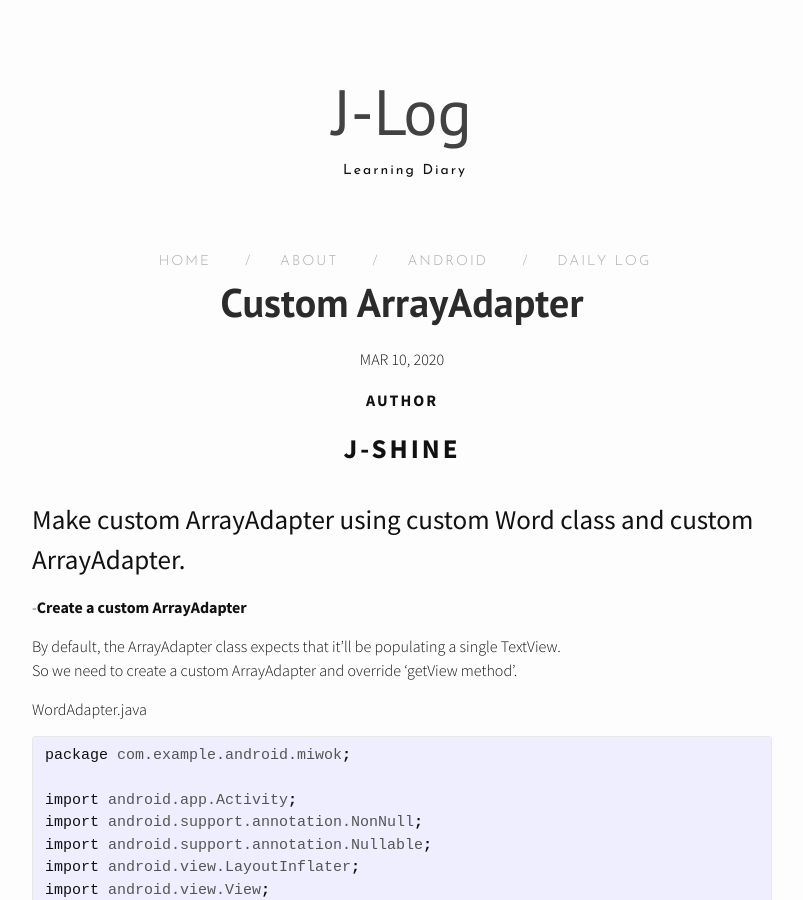
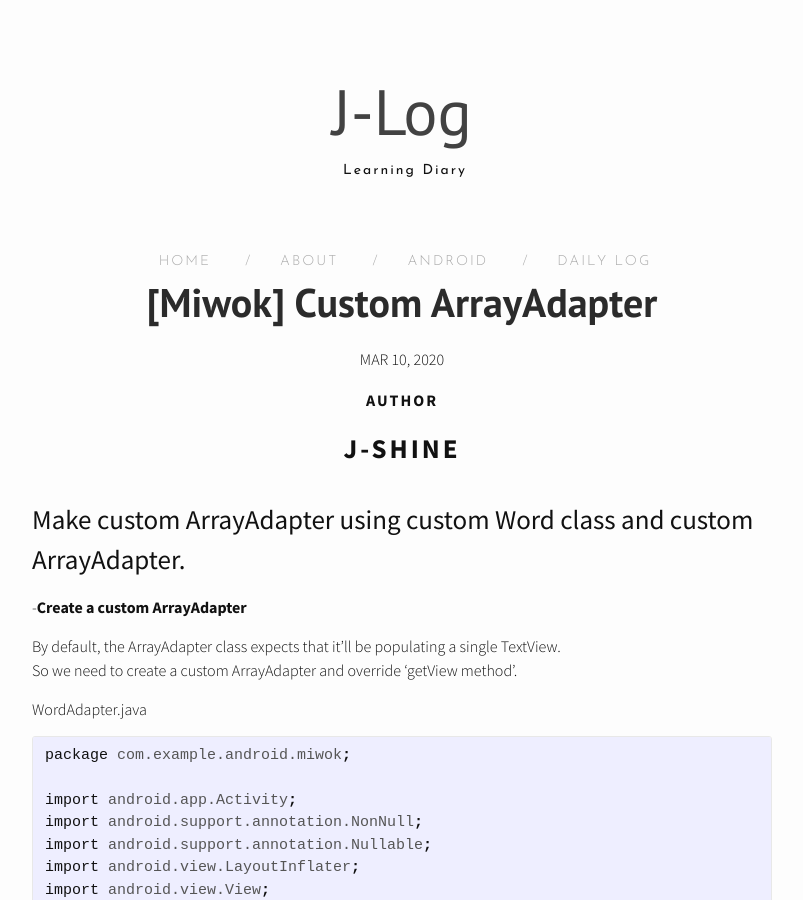
Before and after one commit to J-Shine/J-Shine.github.io, a Jekyll site: the page built from _posts/2020-03-10-custom-array-adpater.markdown, in a window 1280 px wide and 900 px high. Shown: the whole window, without its empty margins (238-1041 px from the left). Built offline with Jekyll 4.4.1, drawn with Linux system fonts in a browser that asks for light colours; nearby versions of some CDN libraries; comment, search, counter and statistics services are not loaded; some of the changed text lies outside the part shown.

Commit message:
Update 2020-03-10-custom-array-adpater.markdown

```diff
--- a/_posts/2020-03-10-custom-array-adpater.markdown
+++ b/_posts/2020-03-10-custom-array-adpater.markdown
@@ -1,7 +1,7 @@
 ---
 layout: post
-title:  "Custom ArrayAdapter"
-date:   2020-03-10
+title:  "[Miwok] Custom ArrayAdapter"
+date:   2020-03-10 16:30
 categories: ["android"]
 author: "J-Shine"
 ---
```
